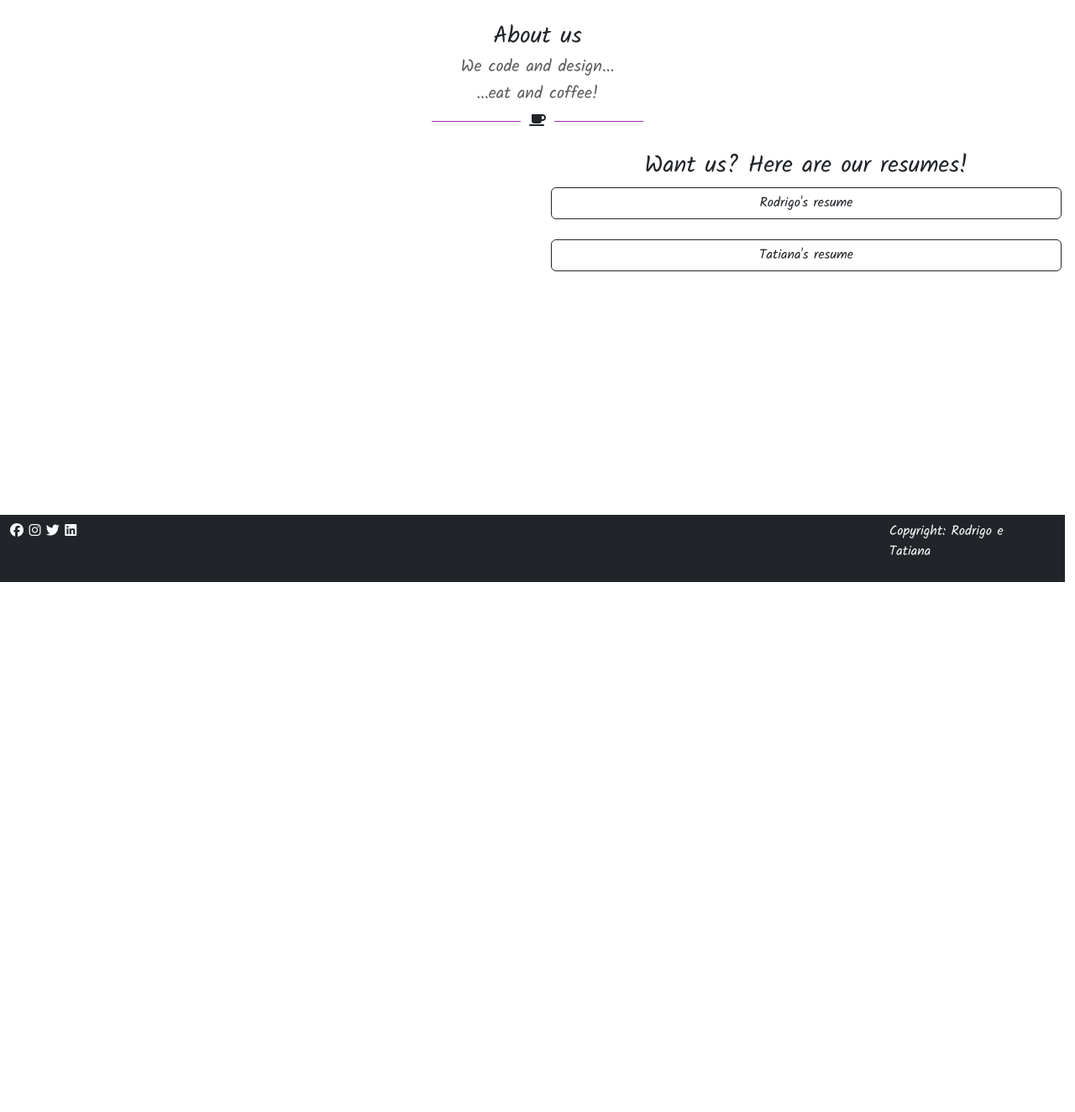
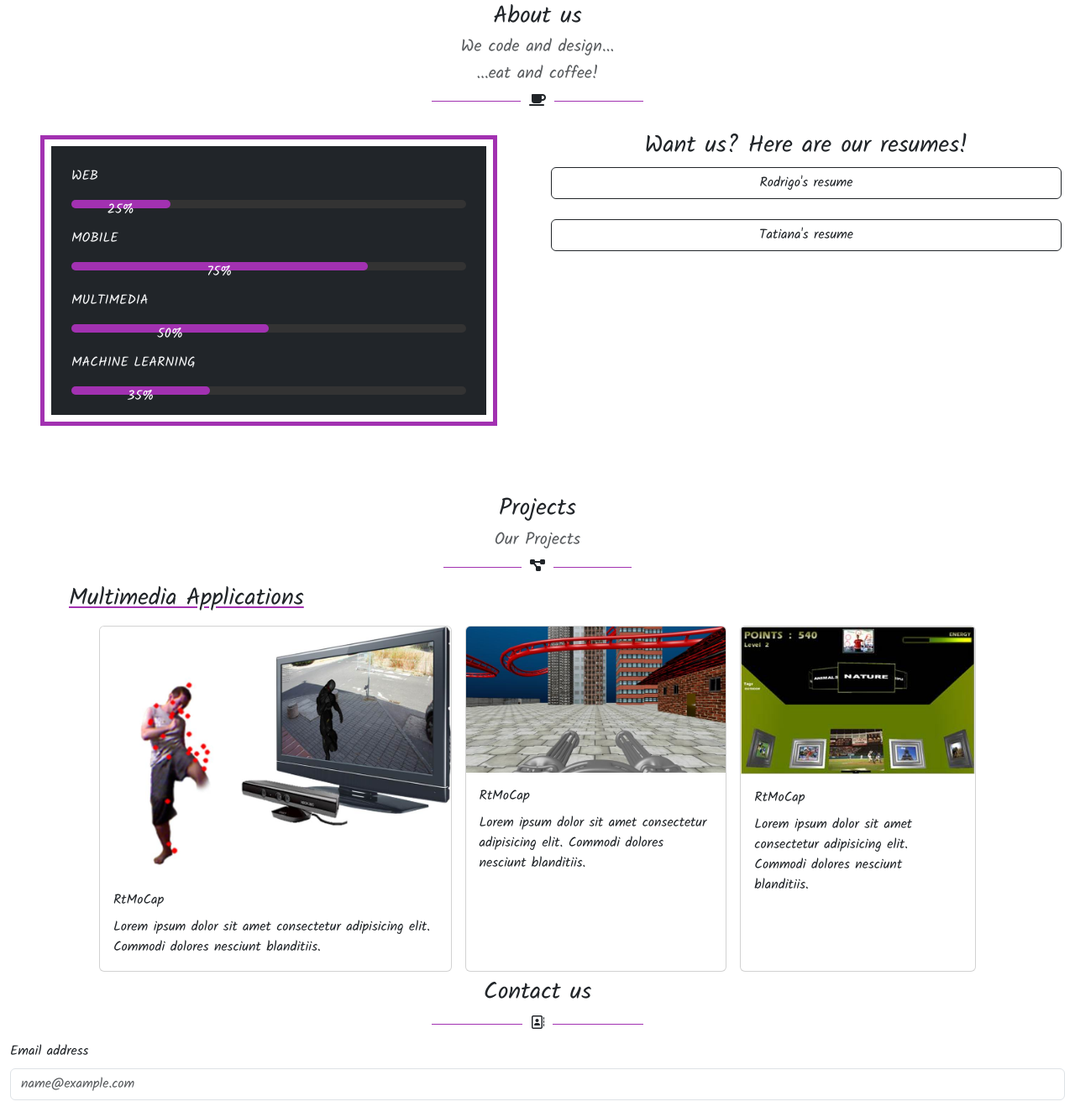
Before and after one commit to cielos20/TP1, a plain HTML site: page index.html in a window 1280 px wide. Shown: the part 1476-2800 px from the top of the page at 84% size. Before the commit the page ends 2169 px from the top, so only its background shows below. Drawn offline with nearby package versions, Linux system fonts and the light colour scheme.

Commit message:
update 2

```diff
--- a/css/main.css
+++ b/css/main.css
@@ -74,3 +74,54 @@ body {
     background-color: #fff;
     padding: 0 10px;
 }
+
+.box {
+
+    width: 100%;
+    margin-top: 20px;
+    border: #a231b1 5px solid;
+}
+
+.skill-bar {
+    height: 10px;
+    width: 100%;
+    background-color: #333;
+    border-radius: 5px;
+}
+
+.per-25 {
+    height: 100%;
+    width: 25%;
+    border-radius: 5px;
+    background-color:#a231b1;
+}
+
+.per-75 {
+    height: 100%;
+    width: 75%;
+    border-radius: 5px;
+    background-color:#a231b1;
+}
+
+.per-50 {
+    height: 100%;
+    width: 50%;
+    border-radius: 5px;
+    background-color:#a231b1;
+}
+
+.per-35 {
+    height: 100%;
+    width: 35%;
+    border-radius: 5px;
+    background-color:#a231b1;
+}
+
+.underline {
+    text-decoration: underline #a231b1;
+}
+
+.btn-custom {
+    background-color:#a231b1;
+    color: white;
+}
--- a/index.html
+++ b/index.html
@@ -19,7 +19,7 @@
 
     <!-- Main CSS -->
     <link rel="stylesheet" href="css/main.css">
-</head>   grerer
+</head>
 
 <body>
     <!-- Navbar -->
@@ -32,7 +32,7 @@
                 <i class="fa-brands fa-linkedin text-light icon"></i>
             </div>
             <div class="col-md-2">
-                <p class="text-light mt-3 text-end">All rights Reserved</p>
+                <p class="text-light mt-3 text-end">All Rights Reserved</p>
             </div>
         </div>
     </div>
@@ -54,13 +54,13 @@
                         <a class="nav-link text-light" href="#about">About</a>
                     </li>
                     <li class="nav-item dropdown">
-                        <a class="nav-link dropdown-toggle text-light" href="#" role="button" data-bs-toggle="dropdown" aria-expanded="false">Projects</a>
+                        <a class="nav-link dropdown-toggle text-light" role="button" data-bs-toggle="dropdown" aria-expanded="false">Projects</a>
                         <ul class="dropdown-menu bg-dark">
                             <li>
-                                <a class="dropdown-item bg-dark text-light" href="#">Multimedia Applications</a>
+                                <a class="dropdown-item bg-dark text-light" href="#projects">Multimedia Applications</a>
                             </li>
                             <li>
-                                <a class="dropdown-item bg-dark text-light" href="#">Information Retrieval</a>
+                                <a class="dropdown-item bg-dark text-light" href="#projects">Information Retrieval</a>
                             </li>
                         </ul>
                     </li>
@@ -116,7 +116,7 @@
             <span class="visually-hidden">Next</span>
         </button>
     </div>
-    <!-- My skills -->
+    <!-- Our skills -->
     <div class="container-fluid mb-5" id="my-skills">
         <h3 class="text-center">My Skills</h3>
         <h5 class="text-center text-muted">Multimedia and Machine Learning</h5>
@@ -180,7 +180,7 @@
             </div>
         </div>
     </div>
-    <!-- About -->
+    <!-- About us -->
     <div class="container-fluid mb-5" id="about">
         <h3 class="text-center">About us</h3>
         <h5 class="text-center text-muted">We code and design...</h5>
@@ -191,8 +191,35 @@
             </div>
         </div>
         <div class="row">
-            <div style="height: 400px;" class="col-md-6">
-
+            <div style="height: 400px;" class="col-md-6 px-5">
+                <div class="box p-2">
+                    <div class="bg-dark p-4">
+                        <p class="text-light">WEB</p>
+                        <div class="skill-bar mb-4">
+                            <div class="per-25">
+                                <p class="text-center text-light">25%</p>
+                            </div>
+                        </div>
+                        <p class="text-light">MOBILE</p>
+                        <div class="skill-bar mb-4">
+                            <div class="per-75">
+                                <p class="text-center text-light">75%</p>
+                            </div>
+                        </div>
+                        <p class="text-light">MULTIMEDIA</p>
+                        <div class="skill-bar mb-4">
+                            <div class="per-50">
+                                <p class="text-center text-light">50%</p>
+                            </div>
+                        </div>
+                        <p class="text-light">MACHINE LEARNING</p>
+                        <div class="skill-bar">
+                            <div class="per-35">
+                                <p class="text-center text-light">35%</p>
+                            </div>
+                        </div>
+                    </div>
+                </div>
             </div>
             <div style="height: 400px;" class="col-md-6 p-3">
                 <div>
@@ -203,6 +230,64 @@
             </div>
         </div>
     </div>
+    <!-- Projects -->
+    <div class="container" id="projects">
+        <h3 class="text-center">Projects</h3>
+        <h5 class="text-center text-muted">Our Projects</h5>
+        <div class="line">
+            <div class="line-icon">
+                <i class="fa-solid fa-diagram-project"></i>
+            </div>
+        </div>
+        <div class="row">
+            <h3 class="underline">Multimedia Applications</h3>
+            <div class="d-flex gap-3 px-5 py-2">
+                <div class="card">
+                    <img src="img/img1.jpg" class="card-img-top" alt="...">
+                    <div class="card-body">
+                        <p class="card-title">RtMoCap</p>
+                        <p class="card-text">Lorem ipsum dolor sit amet consectetur adipisicing elit. Commodi dolores nesciunt blanditiis.</p>
+                    </div>
+                </div>
+                <div class="card">
+                    <img src="img/img3.jpg" class="card-img-top" alt="...">
+                    <div class="card-body">
+                        <p class="card-title">RtMoCap</p>
+                        <p class="card-text">Lorem ipsum dolor sit amet consectetur adipisicing elit. Commodi dolores nesciunt blanditiis.</p>
+                    </div>
+                </div>
+                <div class="card">
+                    <img src="img/img4.jpg" class="card-img-top" alt="...">
+                    <div class="card-body">
+                        <p class="card-title">RtMoCap</p>
+                        <p class="card-text">Lorem ipsum dolor sit amet consectetur adipisicing elit. Commodi dolores nesciunt blanditiis.</p>
+                    </div>
+                </div>
+            </div>
+        </div>
+    </div>
+    <!-- Contact us -->
+    <div class="container-fluid mb-5" id="contact-us">
+        <h3 class="text-center"> Contact us </h3>
+        <div class="line">
+            <div class="line-icon">
+                <i class="fa-regular fa-address-book"></i>
+            </div>
+        </div>
+        <div class="mb-3">
+            <label for="exampleFormControlInput1" class="form-label">Email address</label>
+            <input type="email" class="form-control" id="exampleFormControlInput1" placeholder="name@example.com">
+        </div>
+        <div class="mb-3">
+            <label for="exampleFormControlTextarea1" class="form-label">Write your message</label>
+            <textarea class="form-control" id="exampleFormControlTextarea1" rows="3"></textarea>
+        </div>
+        <div class="mb-3">
+            <button type="submit" class="btn btn-custom">Submit</button>
+        </div>
+
+
+    </div>
     <!-- Footer -->
     <footer class="bg-dark container-fluid row py-2">
         <div class="align-content-start col-md-10">
@@ -212,7 +297,7 @@
             <i class="fa-brands fa-linkedin text-light icon"></i>
         </div>
         <div class="col-md-2">
-            <p class="text-light">Copyright: Rodrigo e Tatiana</p>
+            <p class="text-light"> ©2023 Copyright: Rodrigo & Tatiana </p>
         </div>
     </footer>
 
```
Also changed, not shown: 1 other file.
